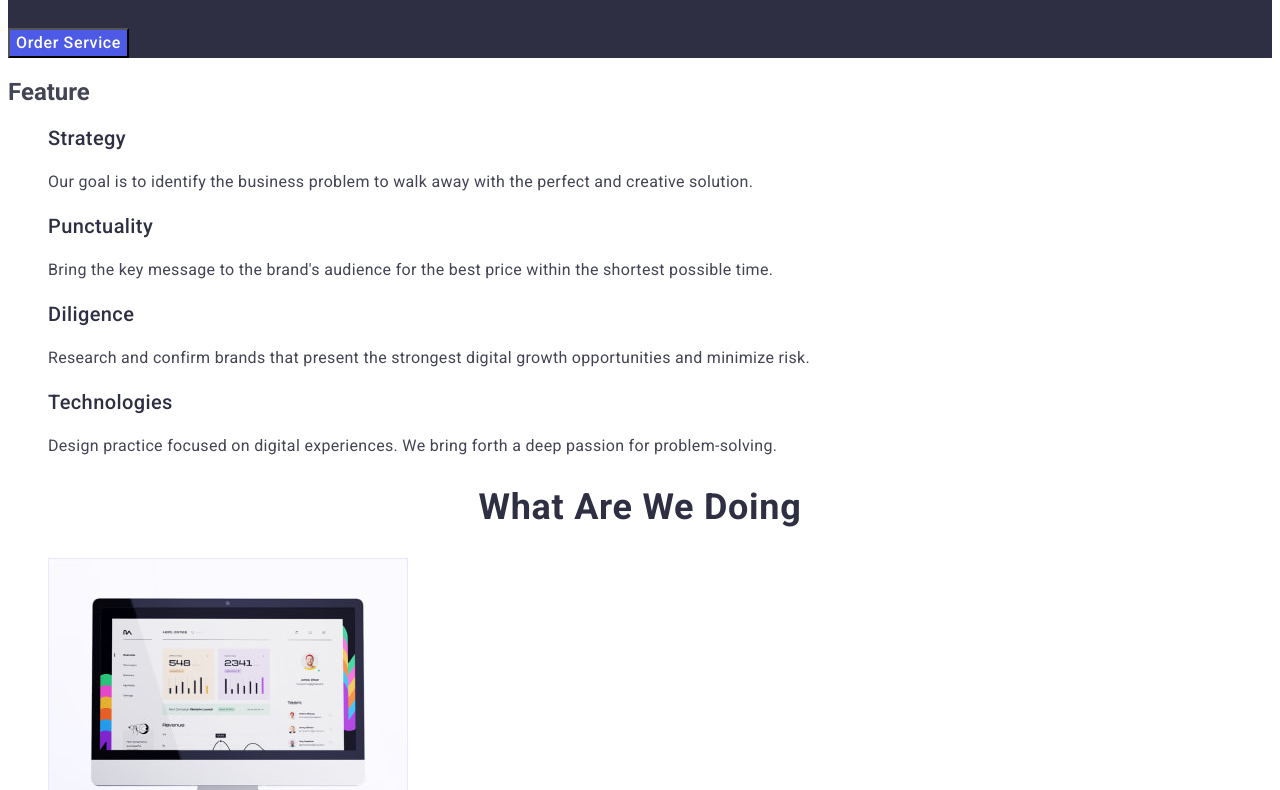
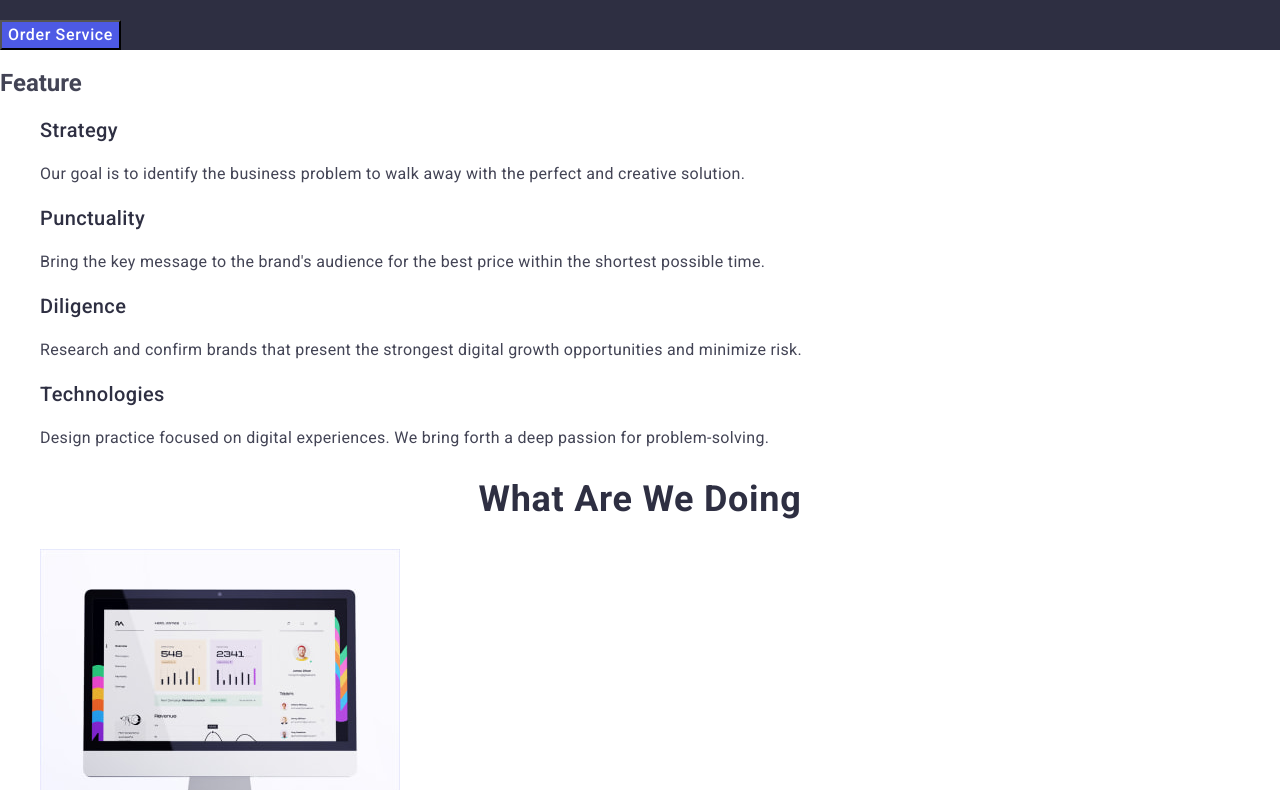
Before and after one commit to IrynaSvitlychna/goit-markup-hw-02, a plain HTML site: page index.html in a window 1280 px wide. Shown: the part 306-1096 px from the top of the page. Drawn offline with nearby package versions, Linux system fonts and the light colour scheme.

Commit message:
clean the code

```diff
--- a/index.html
+++ b/index.html
@@ -13,6 +13,11 @@
     <link
         href="https://fonts.googleapis.com/css2?family=Montserrat:wght@400;800&family=Raleway:wght@800&family=Roboto:wght@400;500;700&display=swap"
         rel="stylesheet">
+
+    <!-- Normalize -->
+    <link rel="stylesheet" href="https://cdn.jsdelivr.net/npm/modern-normalize@2.0.0/modern-normalize.min.css">
+
+    <!-- Styles -->
     <link rel="stylesheet" href="./css/styles.css" />
 </head>
 
```
Also changed, not shown: portfolio.html (+5 -0 lines).
